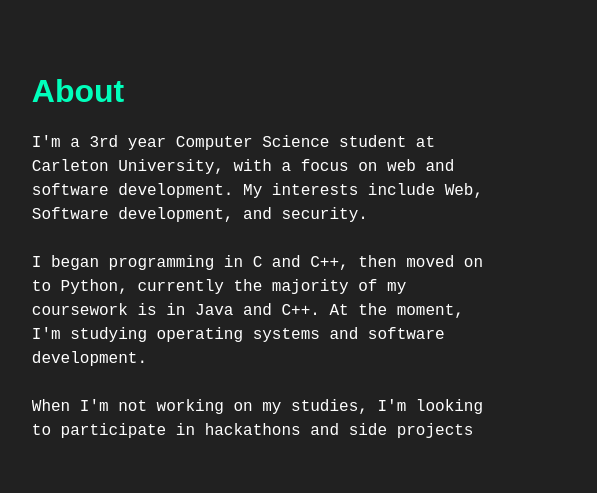
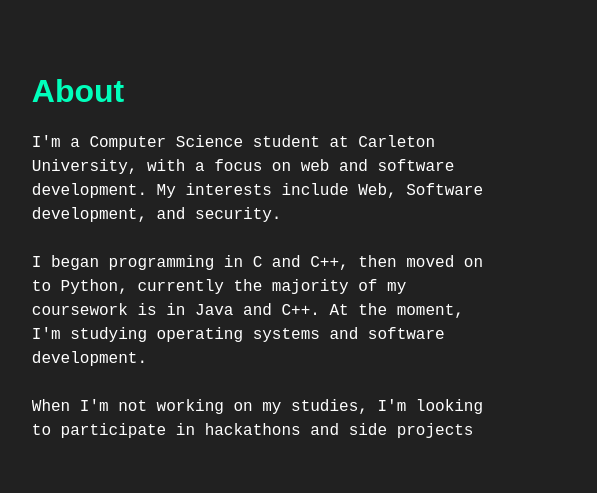
Before and after one commit to g-kassis/Website, a website: page index.html in a window 1280 px wide. Shown: the part 780-1273 px from the top of the page, 229-826 px from the left. Drawn offline with Linux system fonts and the light colour scheme.

Commit message:
Update index.html

```diff
--- a/index.html
+++ b/index.html
@@ -53,7 +53,7 @@
         <div class = left id ="about" style="width:60%; float: left;">
             <h1 class="header2">About</h1>
             <p class="paragraph">
-                I'm a 3rd year Computer Science student at Carleton University,
+                I'm a Computer Science student at Carleton University,
                 with a focus on web and software development.
                 My interests include Web, Software development, and security.
                 <br>
```
